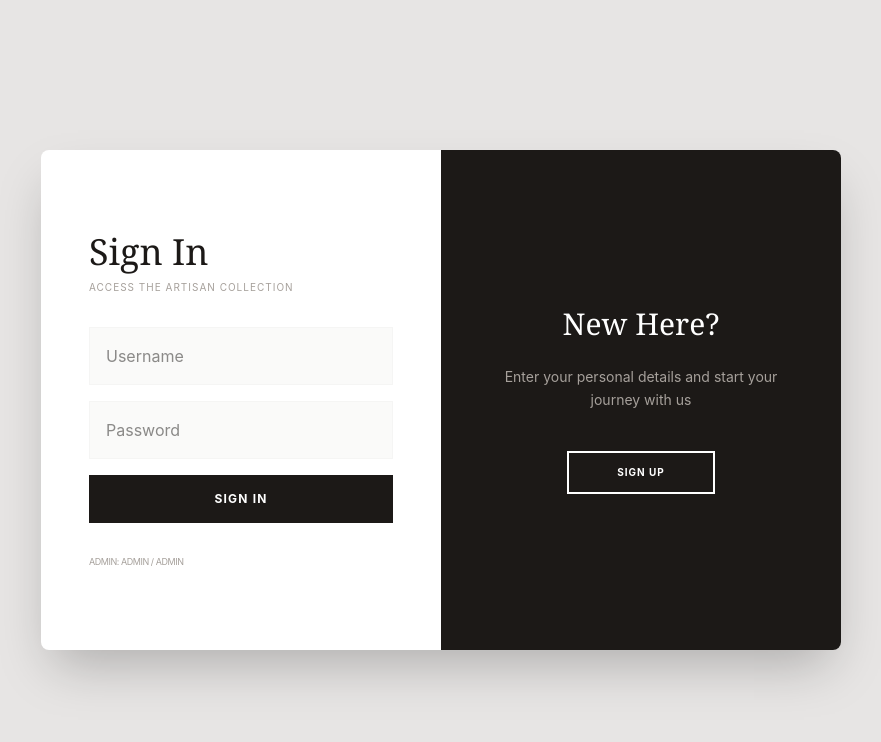
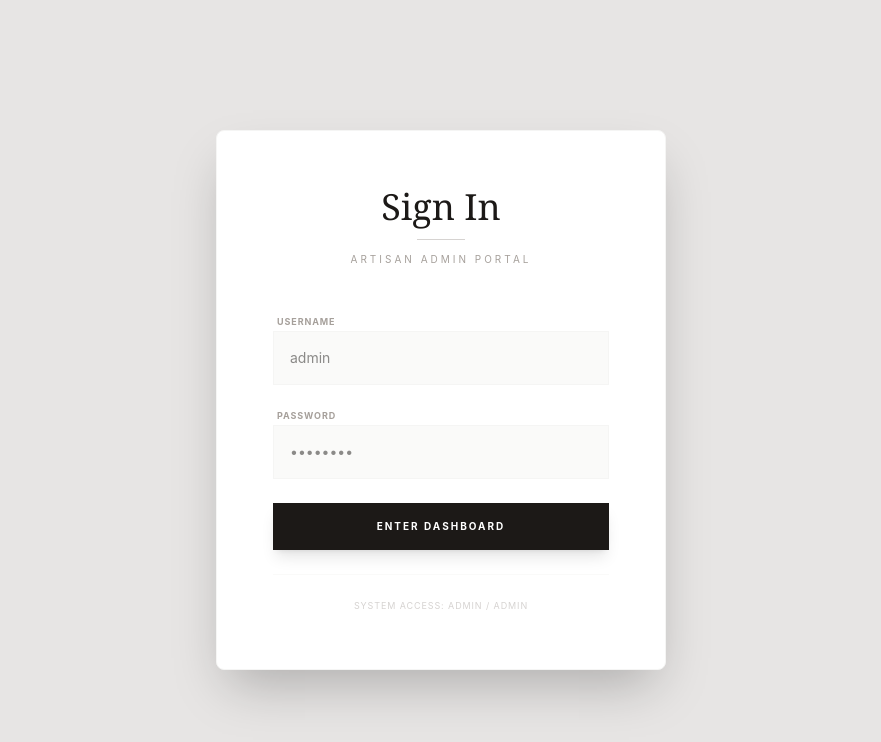
Before and after one commit to Zarmish-Gul/artisan-shop, a React (Vite) app in the folder client/: page / in a window 1280 px wide. Shown: the top 742 px of the page, without its empty margins (199-1080 px from the left). Built offline with nearby package versions, Linux system fonts and the light colour scheme.

Commit message:
edited login

```diff
--- a/client/src/pages/Login.jsx
+++ b/client/src/pages/Login.jsx
@@ -1,65 +1,60 @@
 import React, { useState } from 'react';
 
-const Login = ({ setRole }) => {
-  const [isRightPanelActive, setIsRightPanelActive] = useState(false);
-  const [username, setUsername] = useState('');
-  const [password, setPassword] = useState('');
-
-  const handleLogin = (e) => {
-    e.preventDefault();
-    // Check credentials
-    if (username === 'admin' && password === 'admin') {
-      setRole('admin');
-    } else {
-      // Any other login is treated as a guest
-      setRole('guest');
-    }
-  };
-
+const Login = ({ handleLogin, setUsername, setPassword }) => {
   return (
     <div className="min-h-screen bg-stone-200 flex items-center justify-center p-4">
-      <div className="relative bg-white w-[800px] max-w-full min-h-[500px] shadow-2xl overflow-hidden rounded-lg flex overflow-hidden">
+      {/* Container: Balanced and centered */}
+      <div className="bg-white w-[450px] max-w-full shadow-2xl rounded-lg overflow-hidden border border-stone-100">
 
-        {/* LEFT: SIGN IN FORM */}
-        <div className={`w-1/2 p-12 flex flex-col justify-center transition-all duration-500 ${isRightPanelActive ? 'translate-x-full opacity-0' : 'translate-x-0 opacity-100'}`}>
-          <form onSubmit={handleLogin} className="space-y-4">
-            <h2 className="font-serif text-4xl text-stone-900 mb-2">Sign In</h2>
-            <p className="text-[10px] uppercase tracking-widest text-stone-400 mb-8">Access the Artisan Collection</p>
+        {/* SIGN IN FORM SECTION */}
+        <div className="p-10 md:p-14 flex flex-col justify-center">
+          <form onSubmit={handleLogin} className="space-y-6">
+            <div className="text-center mb-10">
+              <h2 className="font-serif text-4xl text-stone-900 mb-3">Sign In</h2>
+              <div className="w-12 h-[1px] bg-stone-300 mx-auto mb-3"></div>
+              <p className="text-[10px] uppercase tracking-[0.3em] text-stone-400">
+                Artisan Admin Portal
+              </p>
+            </div>
+
+            <div className="space-y-4">
+              <div className="space-y-1">
+                <label className="text-[9px] uppercase tracking-widest text-stone-400 font-bold ml-1">Username</label>
                 <input
                   type="text"
-              placeholder="Username"
-              className="w-full p-4 bg-stone-50 border border-stone-100 focus:border-stone-900 outline-none transition-all"
+                  placeholder="admin"
+                  className="w-full p-4 bg-stone-50 border border-stone-100 focus:border-stone-900 outline-none transition-all text-sm"
                   onChange={(e) => setUsername(e.target.value)}
+                  required
                 />
+              </div>
+
+              <div className="space-y-1">
+                <label className="text-[9px] uppercase tracking-widest text-stone-400 font-bold ml-1">Password</label>
                 <input
                   type="password"
-              placeholder="Password"
-              className="w-full p-4 bg-stone-50 border border-stone-100 focus:border-stone-900 outline-none transition-all"
+                  placeholder="••••••••"
+                  className="w-full p-4 bg-stone-50 border border-stone-100 focus:border-stone-900 outline-none transition-all text-sm"
                   onChange={(e) => setPassword(e.target.value)}
+                  required
                 />
-            <button className="w-full bg-stone-900 text-white py-4 font-bold uppercase text-xs tracking-widest hover:bg-black transition-all">
-              Sign In
-            </button>
-            <p className="text-[9px] text-stone-400 mt-4 uppercase tracking-tighter">Admin: admin / admin</p>
-          </form>
+              </div>
             </div>
 
+            <button
+              type="submit"
+              className="w-full bg-stone-900 text-white py-4 font-bold uppercase text-[10px] tracking-[0.2em] hover:bg-stone-800 transition-all shadow-lg active:scale-[0.98]"
+            >
+              Enter Dashboard
+            </button>
 
-
-        {/* OVERLAY PANEL */}
-        <div className={`w-1/2 bg-stone-900 text-white p-12 flex flex-col justify-center items-center text-center transition-all duration-500 ${isRightPanelActive ? '-translate-x-full' : 'translate-x-0'}`}>
-          <h2 className="text-3xl font-serif mb-6">{isRightPanelActive ? "Already a Member?" : "New Here?"}</h2>
-          <p className="text-stone-400 text-sm mb-10 leading-relaxed">
-            {isRightPanelActive
-              ? "To keep connected with us please login with your personal info"
-              : "Enter your personal details and start your journey with us"}
+            {/* Subtle Hint for Presentation */}
+            <div className="pt-6 text-center border-t border-stone-50">
+              <p className="text-[9px] text-stone-300 uppercase tracking-widest">
+                System Access: admin / admin
               </p>
-          <button
-            onClick={() => setIsRightPanelActive(!isRightPanelActive)}
-            className="border-2 border-white px-12 py-3 uppercase text-[10px] tracking-widest font-bold hover:bg-white hover:text-stone-900 transition-all"
-          >
-            {isRightPanelActive ? "Sign In" : "Sign Up"}
-          </button>
+            </div>
+          </form>
         </div>
 
       </div>
```
Lines whose indentation alone changed are shown as unchanged.
